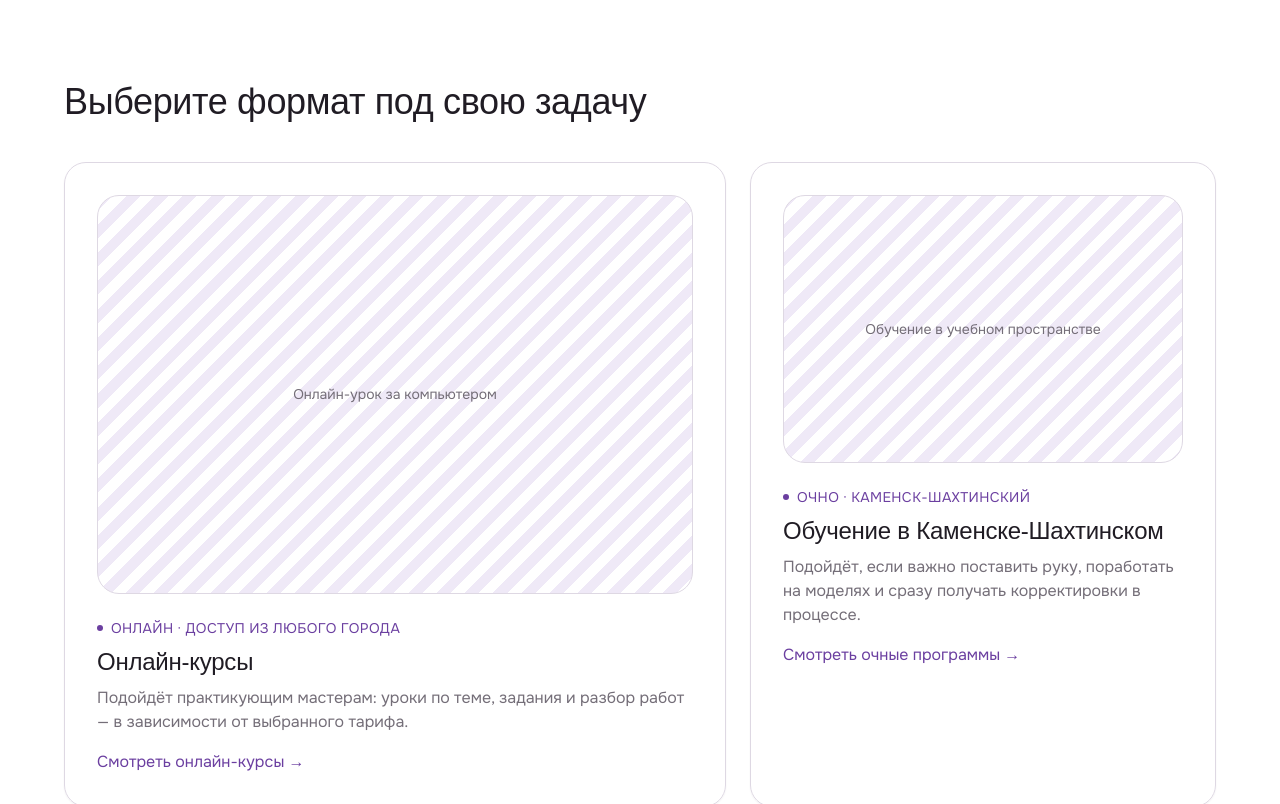
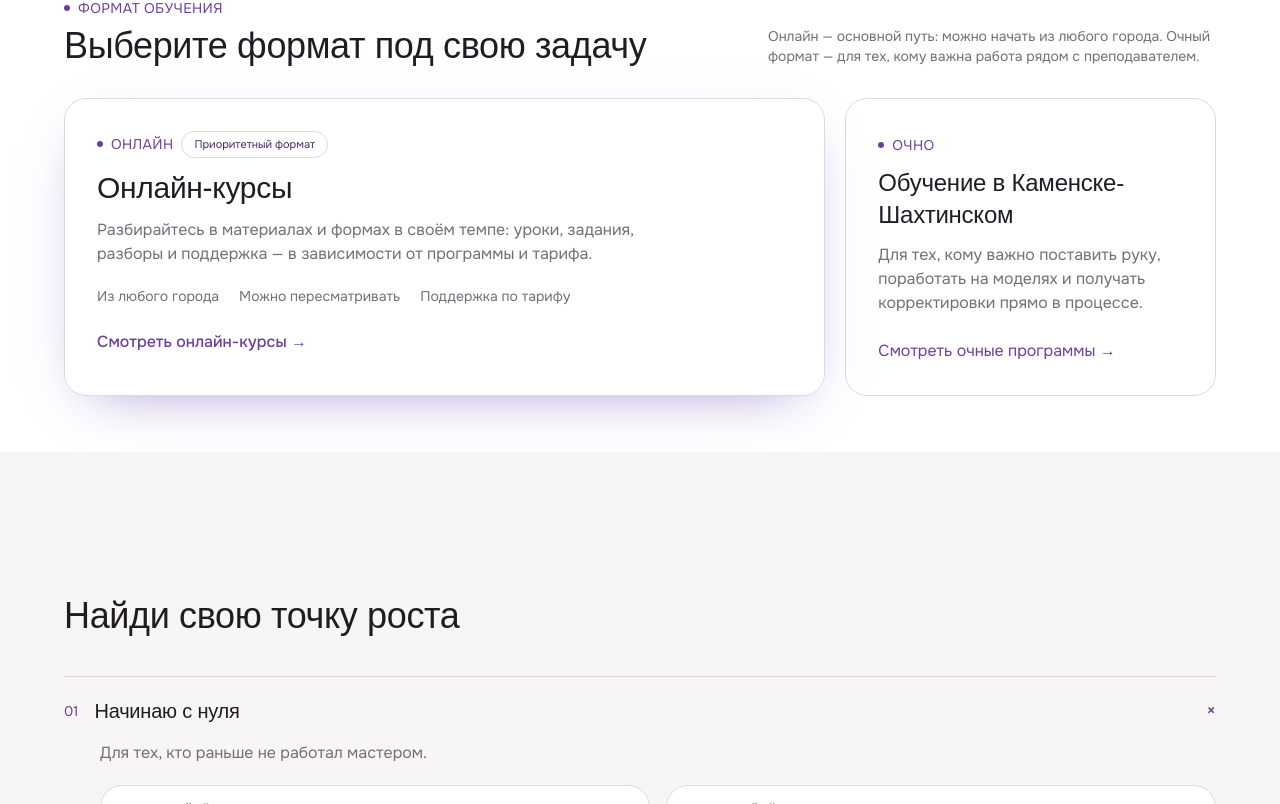
Before and after one commit to msgalya1798-arch/elena-goryacheva-school, a Next.js app: page / in a window 1280 px wide. Shown: the part 2456-3260 px from the top of the page. Built offline with nearby package versions, Linux system fonts and the light colour scheme; a web font is replaced by a local one.

Commit message:
Make format choice compact and online-first

```diff
--- a/src/components/home/FormatChoice.tsx
+++ b/src/components/home/FormatChoice.tsx
@@ -1,56 +1,67 @@
 import Link from "next/link";
 import { Eyebrow } from "@/components/Eyebrow";
-import { ImagePlaceholder } from "@/components/ImagePlaceholder";
 
 export function FormatChoice() {
   return (
-    <section className="py-10 sm:py-section-sm lg:py-section-lg bg-white">
+    <section className="py-10 sm:py-12 lg:py-14 bg-white">
       <div className="container max-w-container">
-        <h2 className="font-display text-2xl sm:text-3xl lg:text-4xl text-ink mb-6 sm:mb-10">
-          Выберите формат под свою задачу
-        </h2>
+        <div className="flex flex-col lg:flex-row lg:items-end lg:justify-between gap-3 mb-6 sm:mb-8">
+          <div>
+            <Eyebrow className="mb-2">Формат обучения</Eyebrow>
+            <h2 className="font-display text-2xl sm:text-3xl lg:text-4xl text-ink">
+              Выберите формат под свою задачу
+            </h2>
+          </div>
+          <p className="text-sm text-graphite max-w-md">
+            Онлайн — основной путь: можно начать из любого города. Очный формат — для тех, кому важна работа рядом с преподавателем.
+          </p>
+        </div>
 
-        <div className="grid lg:grid-cols-12 gap-4 lg:gap-6">
-          {/* Онлайн — приоритет №1, доминирующая карточка, 7 колонок */}
+        <div className="grid lg:grid-cols-12 gap-4 lg:gap-5">
+          {/* Онлайн — главный визуальный акцент блока. */}
           <Link
             href="/online"
-            className="group lg:col-span-7 rounded-card border border-violet/40 bg-lavender/40 p-5 sm:p-8 shadow-sm shadow-violet/10 transition-all duration-reveal hover:-translate-y-1 hover:border-violet hover:shadow-xl hover:shadow-violet/20"
+            className="group relative overflow-hidden lg:col-span-8 rounded-card border border-violet/55 bg-gradient-to-br from-lavender/65 via-white to-white p-6 sm:p-8 shadow-[0_18px_55px_-28px_rgba(105,72,180,0.65)] transition-all duration-reveal hover:-translate-y-1 hover:border-violet hover:shadow-[0_24px_70px_-28px_rgba(105,72,180,0.8)]"
           >
-            <ImagePlaceholder
-              ratio="3:2"
-              label="Онлайн-урок за компьютером"
-              className="hidden lg:block"
+            <div
+              aria-hidden
+              className="pointer-events-none absolute -right-12 -top-16 h-48 w-48 rounded-full bg-violet/15 blur-3xl"
             />
-            <Eyebrow className="lg:mt-6">Онлайн · доступ из любого города</Eyebrow>
-            <h3 className="font-display text-xl sm:text-2xl text-ink mt-2">Онлайн-курсы</h3>
-            <p className="text-graphite mt-2 text-sm sm:text-base">
-              Подойдёт практикующим мастерам: уроки по теме, задания и разбор работ — в зависимости
-              от выбранного тарифа.
-            </p>
-            <span className="inline-flex items-center gap-2 text-violet mt-4 group-hover:gap-3 transition-all duration-reveal">
-              Смотреть онлайн-курсы →
-            </span>
+            <div className="relative">
+              <div className="flex flex-wrap items-center gap-2">
+                <Eyebrow>Онлайн</Eyebrow>
+                <span className="rounded-full border border-violet/20 bg-white/70 px-3 py-1 text-[11px] text-violet-deep">
+                  Приоритетный формат
+                </span>
+              </div>
+              <h3 className="font-display text-2xl sm:text-3xl text-ink mt-3">Онлайн-курсы</h3>
+              <p className="text-graphite mt-3 max-w-xl text-sm sm:text-base">
+                Разбирайтесь в материалах и формах в своём темпе: уроки, задания, разборы и поддержка — в зависимости от программы и тарифа.
+              </p>
+              <div className="mt-5 flex flex-wrap gap-x-5 gap-y-2 text-sm text-graphite">
+                <span>Из любого города</span>
+                <span>Можно пересматривать</span>
+                <span>Поддержка по тарифу</span>
+              </div>
+              <span className="inline-flex items-center gap-2 text-violet font-medium mt-6 group-hover:gap-3 transition-all duration-reveal">
+                Смотреть онлайн-курсы →
+              </span>
+            </div>
           </Link>
 
-          {/* Офлайн — вторичная карточка, спокойнее, 5 колонок */}
+          {/* Офлайн — заметный, но вторичный маршрут. */}
           <Link
             href="/offline"
-            className="group lg:col-span-5 rounded-card border border-border p-5 sm:p-8 shadow-sm transition-all duration-reveal hover:-translate-y-1 hover:border-violet hover:shadow-xl"
+            className="group lg:col-span-4 rounded-card border border-border bg-white p-6 sm:p-8 transition-all duration-reveal hover:-translate-y-1 hover:border-violet/60 hover:shadow-lg"
           >
-            <ImagePlaceholder
-              ratio="3:2"
-              label="Обучение в учебном пространстве"
-              className="hidden lg:block"
-            />
-            <Eyebrow className="lg:mt-6">Очно · Каменск-Шахтинский</Eyebrow>
-            <h3 className="font-display text-xl sm:text-2xl text-ink mt-2">
+            <Eyebrow>Очно</Eyebrow>
+            <h3 className="font-display text-xl sm:text-2xl text-ink mt-3">
               Обучение в Каменске-Шахтинском
             </h3>
-            <p className="text-graphite mt-2 text-sm sm:text-base">
-              Подойдёт, если важно поставить руку, поработать на моделях и сразу получать
-              корректировки в процессе.
+            <p className="text-graphite mt-3 text-sm sm:text-base">
+              Для тех, кому важно поставить руку, поработать на моделях и получать корректировки прямо в процессе.
             </p>
-            <span className="inline-flex items-center gap-2 text-violet mt-4 group-hover:gap-3 transition-all duration-reveal">
+            <span className="inline-flex items-center gap-2 text-violet mt-6 group-hover:gap-3 transition-all duration-reveal">
               Смотреть очные программы →
             </span>
           </Link>
```
